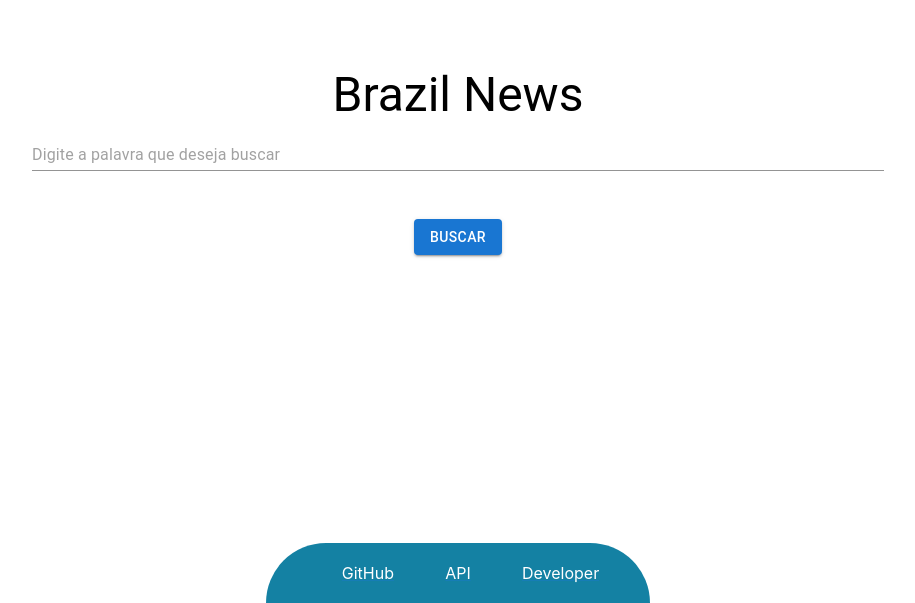
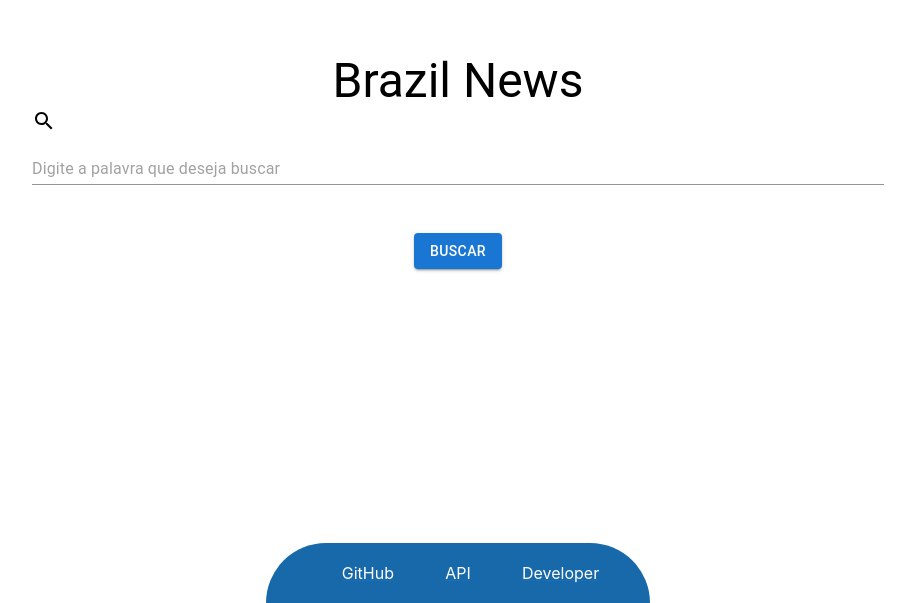
Before and after one commit to gustavo-fior/news-react, a React (Create React App) app: page / in a window 1280 px wide. Shown: the part 197-800 px from the top of the page, without its empty margins (182-1097 px from the left). Built offline with nearby package versions, Linux system fonts and the light colour scheme; no server answers.

Commit message:
Customizando footer

```diff
--- a/package.json
+++ b/package.json
@@ -5,6 +5,7 @@
   "dependencies": {
     "@emotion/react": "^11.7.1",
     "@emotion/styled": "^11.6.0",
+    "@mui/icons-material": "^5.4.1",
     "@mui/material": "^5.4.0",
     "@testing-library/jest-dom": "^5.16.1",
     "@testing-library/react": "^12.1.2",
--- a/src/components/Footer/estilo.css
+++ b/src/components/Footer/estilo.css
@@ -1,5 +1,5 @@
 .footer {
-    background-color: #0c7da0f6;
+    background-color: #1769aa;
     border-radius: 360px 360px 0px 0px;
     /*box-shadow: 0px 0px 0px 10px #55a6ff38;*/
     display: grid;
--- a/src/components/Formulario/Formulario.jsx
+++ b/src/components/Formulario/Formulario.jsx
@@ -1,8 +1,9 @@
 import React, { useState } from "react";
 import { TextField, Box, Button } from "@mui/material";
+import SearchOutlinedIcon from '@mui/icons-material/SearchOutlined';
 import './estilo.css';
 
-function Formulario( { aoEnviar } ) {
+function Formulario({ aoEnviar }) {
   const [palavra, setPalavra] = useState("");
 
   return (
@@ -12,6 +13,7 @@ function Formulario( { aoEnviar } ) {
         aoEnviar(palavra);
       }}
     >
+      <SearchOutlinedIcon/>
       <TextField
         onChange={(event) => {
           setPalavra(event.target.value);
```
Also changed, not shown: 1 other file (tests, documents, lock files or other folders).
